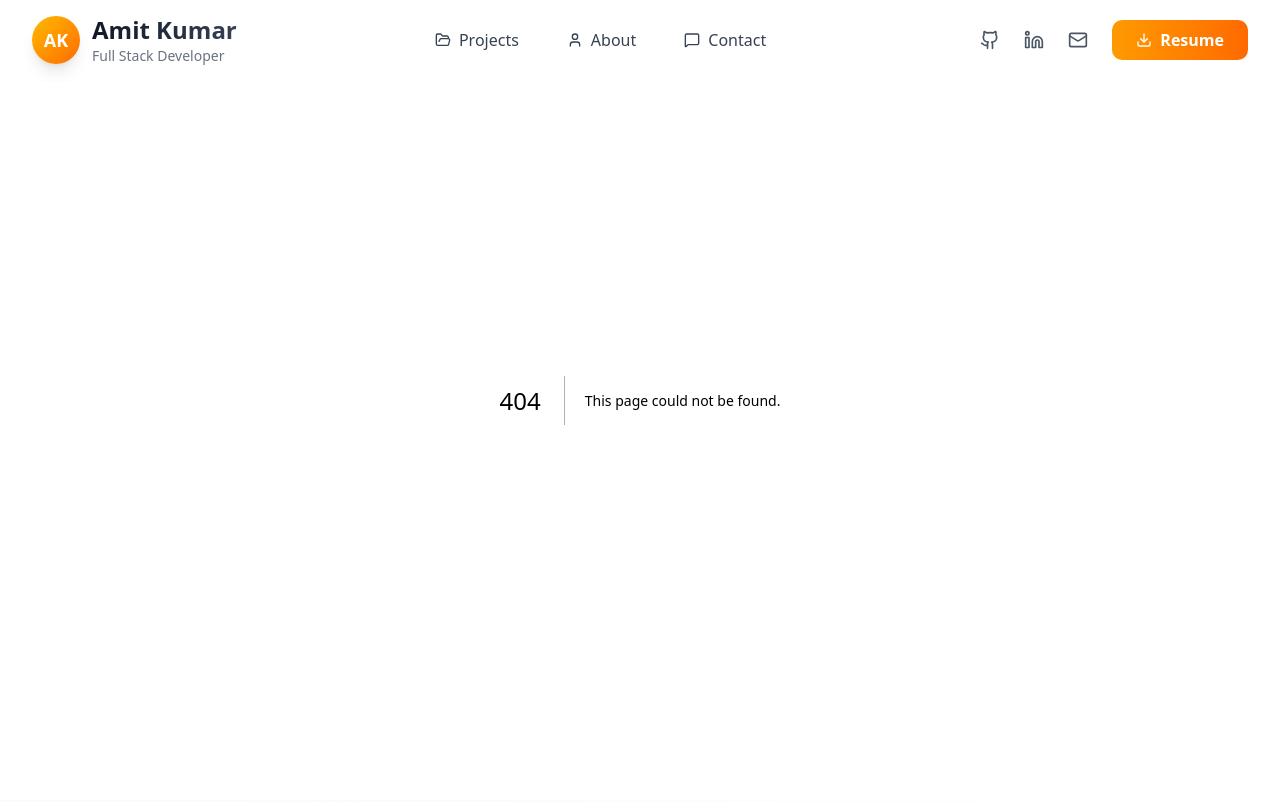
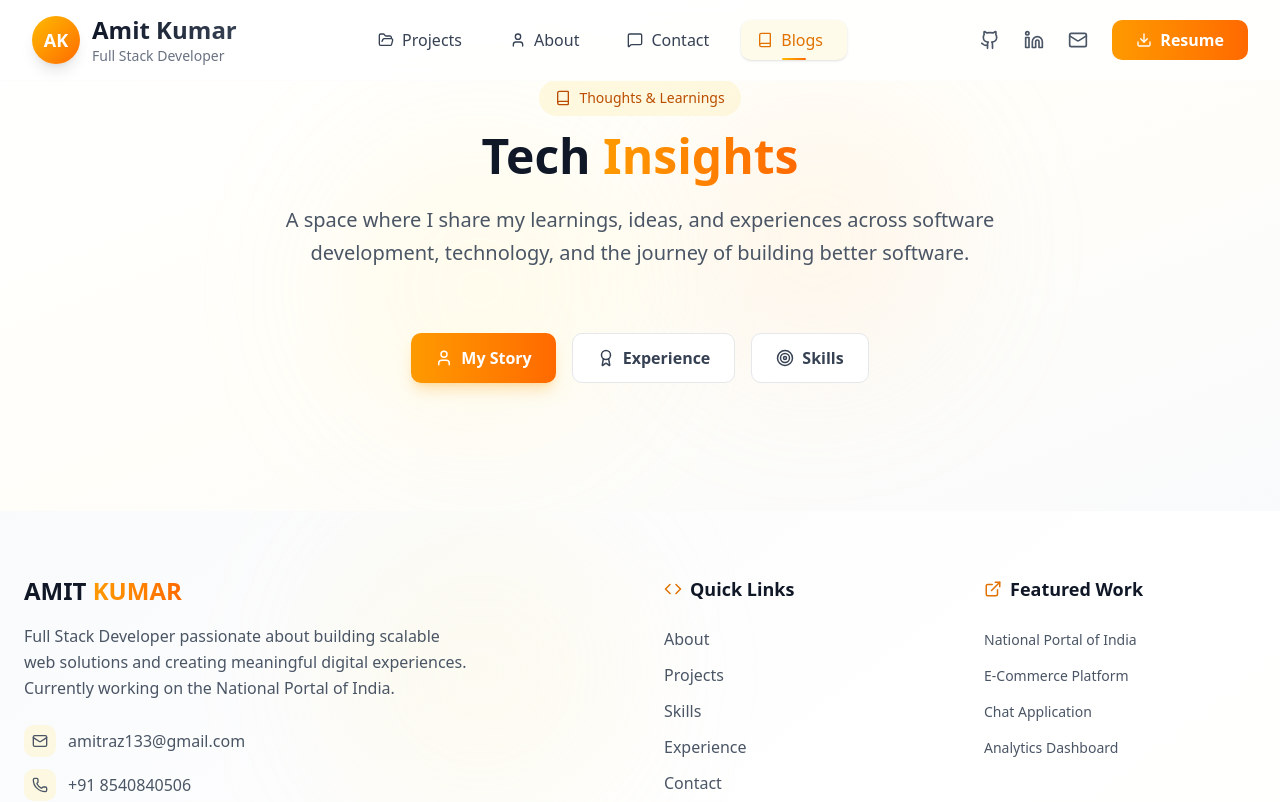
Before and after one commit to 800226amit/about-amit, a Next.js app: page /blogs in a window 1280 px wide. Before the commit this address had no page. Shown: the top 802 px of the page. Built offline with nearby package versions, Linux system fonts and the light colour scheme.

Commit message:
added blogs page

```diff
--- /dev/null
+++ b/src/app/blogs/page.tsx
@@ -0,0 +1,145 @@
+'use client'
+
+import React from 'react'
+import { useState } from 'react';
+import { User, Award, Target, Clock, BookOpen, Coffee, Heart, Code2, Lightbulb, Zap, CheckCircle, Book } from 'lucide-react';
+
+
+export default function page() {
+    const [activeTab, setActiveTab] = useState('story');
+
+    const experiences = [
+        {
+            role: "Software Developer",
+            company: "National Portal of India",
+            period: "Jan 2024 - Present",
+            type: "Full-time",
+            description: "Leading development of India's national digital portal using Next.js and Java Quarkus",
+            achievements: [
+                "Built scalable microservices architecture serving 10M+ users",
+                "Implemented real-time data processing with Apache Kafka",
+                "Optimized search functionality using Elasticsearch",
+                "Collaborated with cross-functional teams of 5+ developers"
+            ]
+        },
+        {
+            role: "Software Development Intern",
+            company: "Fostering Linux",
+            period: "Apr 2023 - Dec 2023",
+            type: "Internship",
+            description: "Developed project management solutions using Redmine and Linux technologies",
+            achievements: [
+                "Reduced project completion time by 40% through workflow optimization",
+                "Implemented automated task dependency management",
+                "Built custom notification systems for team collaboration",
+                "Created performance analytics dashboard"
+            ]
+        }
+    ];
+
+    const skills = [
+        {
+            category: "Frontend Development",
+            icon: Code2,
+            skills: ["Next.js", "React", "JavaScript", "HTML/CSS", "Bootstrap", "Tailwind CSS"],
+            proficiency: 90
+        },
+        {
+            category: "Backend Development",
+            icon: Target,
+            skills: ["Java Quarkus", "Spring Boot", "Apache Kafka", "Apache Camel", "RESTful APIs"],
+            proficiency: 85
+        },
+        {
+            category: "Database & Search",
+            icon: BookOpen,
+            skills: ["PostgreSQL", "Elasticsearch", "MongoDB", "Redis", "MySQL"],
+            proficiency: 80
+        },
+        {
+            category: "DevOps & Tools",
+            icon: Zap,
+            skills: ["Docker", "Podman", "Linux", "Git", "Shell Scripting", "AWS"],
+            proficiency: 75
+        }
+    ];
+
+    const personalValues = [
+        {
+            icon: Lightbulb,
+            title: "Innovation",
+            description: "Always exploring new technologies and finding creative solutions to complex problems."
+        },
+        {
+            icon: Heart,
+            title: "User-Centered",
+            description: "Passionate about creating meaningful experiences that make a real difference in people's lives."
+        },
+        {
+            icon: Coffee,
+            title: "Continuous Learning",
+            description: "Committed to staying updated with the latest trends and best practices in web development."
+        },
+        {
+            icon: CheckCircle,
+            title: "Quality Focus",
+            description: "Believe in writing clean, maintainable code and delivering robust, scalable solutions."
+        }
+    ];
+
+    const tabs = [
+        { id: 'story', label: 'My Story', icon: User },
+        { id: 'experience', label: 'Experience', icon: Award },
+        { id: 'skills', label: 'Skills', icon: Target }
+    ];
+    return (
+        <section className="py-20 bg-gradient-to-br from-white via-amber-50/30 to-gray-50 relative overflow-hidden">
+            {/* Background decoration */}
+            <div className="absolute inset-0">
+                <div className="absolute top-1/4 left-1/4 w-80 h-80 bg-amber-200/10 rounded-full blur-3xl"></div>
+                <div className="absolute bottom-1/4 right-1/4 w-72 h-72 bg-orange-200/15 rounded-full blur-3xl"></div>
+            </div>
+
+            <div className="relative z-10 container mx-auto px-6">
+                {/* Section Header */}
+                <div className="text-center mb-16">
+                    <div className="inline-flex items-center space-x-2 bg-amber-100/50 rounded-full px-4 py-2 text-sm text-amber-700 mb-4">
+                        <Book size={16} />
+                        <span>Thoughts & Learnings</span>
+                    </div>
+
+                    <h2 className="text-4xl lg:text-5xl font-bold text-gray-900 mb-6">
+                        Tech <span className="bg-gradient-to-r from-amber-500 to-orange-500 bg-clip-text text-transparent">Insights</span>
+                    </h2>
+
+                    <p className="text-xl text-gray-600 max-w-3xl mx-auto leading-relaxed">
+                        A space where I share my learnings, ideas, and experiences across software development, technology, and the journey of building better software.          </p>
+                </div>
+
+                {/* Tab Navigation */}
+                <div className="flex flex-wrap justify-center gap-4 mb-12">
+                    {tabs.map((tab) => {
+                        const Icon = tab.icon;
+                        return (
+                            <button
+                                key={tab.id}
+                                onClick={() => setActiveTab(tab.id)}
+                                className={`flex items-center space-x-2 px-6 py-3 rounded-lg font-semibold transition-all duration-300 ${activeTab === tab.id
+                                        ? 'bg-gradient-to-r from-amber-500 to-orange-500 text-white shadow-lg shadow-amber-500/25'
+                                        : 'bg-white text-gray-700 hover:bg-amber-50 hover:text-amber-700 border border-gray-200 hover:border-amber-200'
+                                    }`}
+                            >
+                                <Icon size={18} />
+                                <span>{tab.label}</span>
+                            </button>
+                        );
+                    })}
+                </div>
+
+
+
+
+            </div>
+        </section>
+    )
+}
--- a/src/components/layout/Header.tsx
+++ b/src/components/layout/Header.tsx
@@ -2,14 +2,13 @@
 import { useState, useEffect } from 'react'
 import Link from 'next/link'
 import { usePathname } from 'next/navigation'
-import { Menu, X, Github, Linkedin, Mail, Download, User, FolderOpen, MessageSquare } from 'lucide-react'
+import { Menu, X, Github, Linkedin, Mail, Download, User, FolderOpen, MessageSquare, Book } from 'lucide-react'
 
 export default function Header() {
   const [isOpen, setIsOpen] = useState(false)
   const [isScrolled, setIsScrolled] = useState(false)
   const pathname = usePathname()
 
-  // Handle scroll effect
   useEffect(() => {
     const handleScroll = () => {
       setIsScrolled(window.scrollY > 10)
@@ -35,6 +34,12 @@ export default function Header() {
       name: 'Contact',
       href: '/contact',
       icon: MessageSquare,
+      description: 'Get in touch'
+    },
+    {
+      name: 'Blogs',
+      href: '/blogs',
+      icon: Book,
       description: 'Get in touch'
     }
   ]
```
